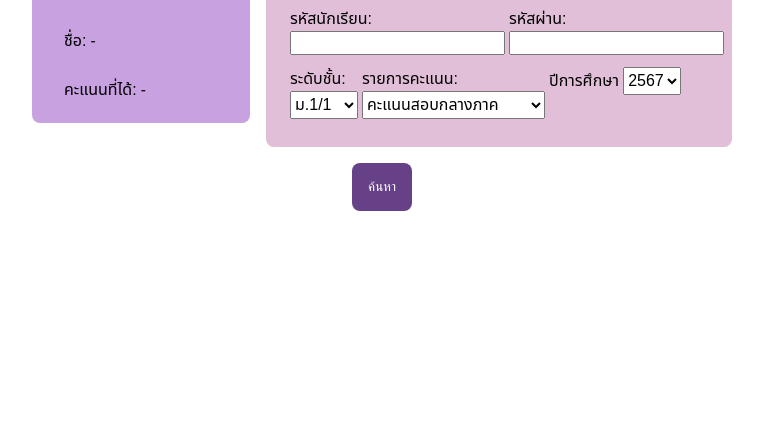
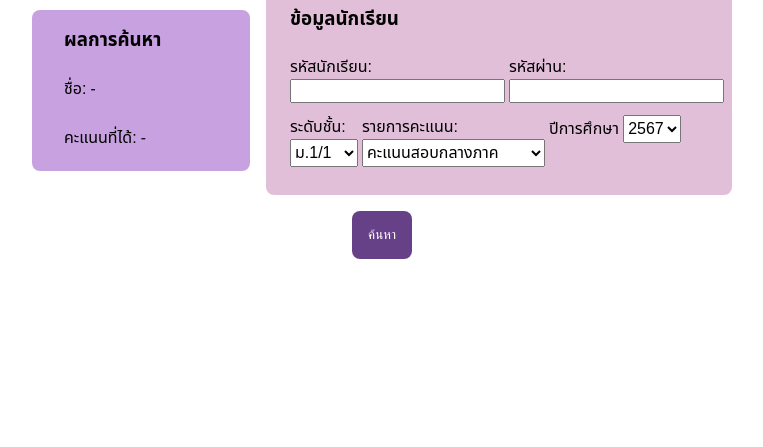
Before and after one commit to Chinnawat55555/score-page, a plain HTML site: page index.html in a window 1280 px wide. Shown: the part 353-800 px from the top of the page, without its empty margins (258-1021 px from the left). Drawn offline with Linux system fonts and the light colour scheme.

Commit message:
change width unit

```diff
--- a/styles/score.page.css
+++ b/styles/score.page.css
@@ -10,7 +10,7 @@ body {
     flex-direction: column;
     align-items: center;
 
-    padding: 1rem;
+    padding: 5vw;
 }
 
 .header {
```
